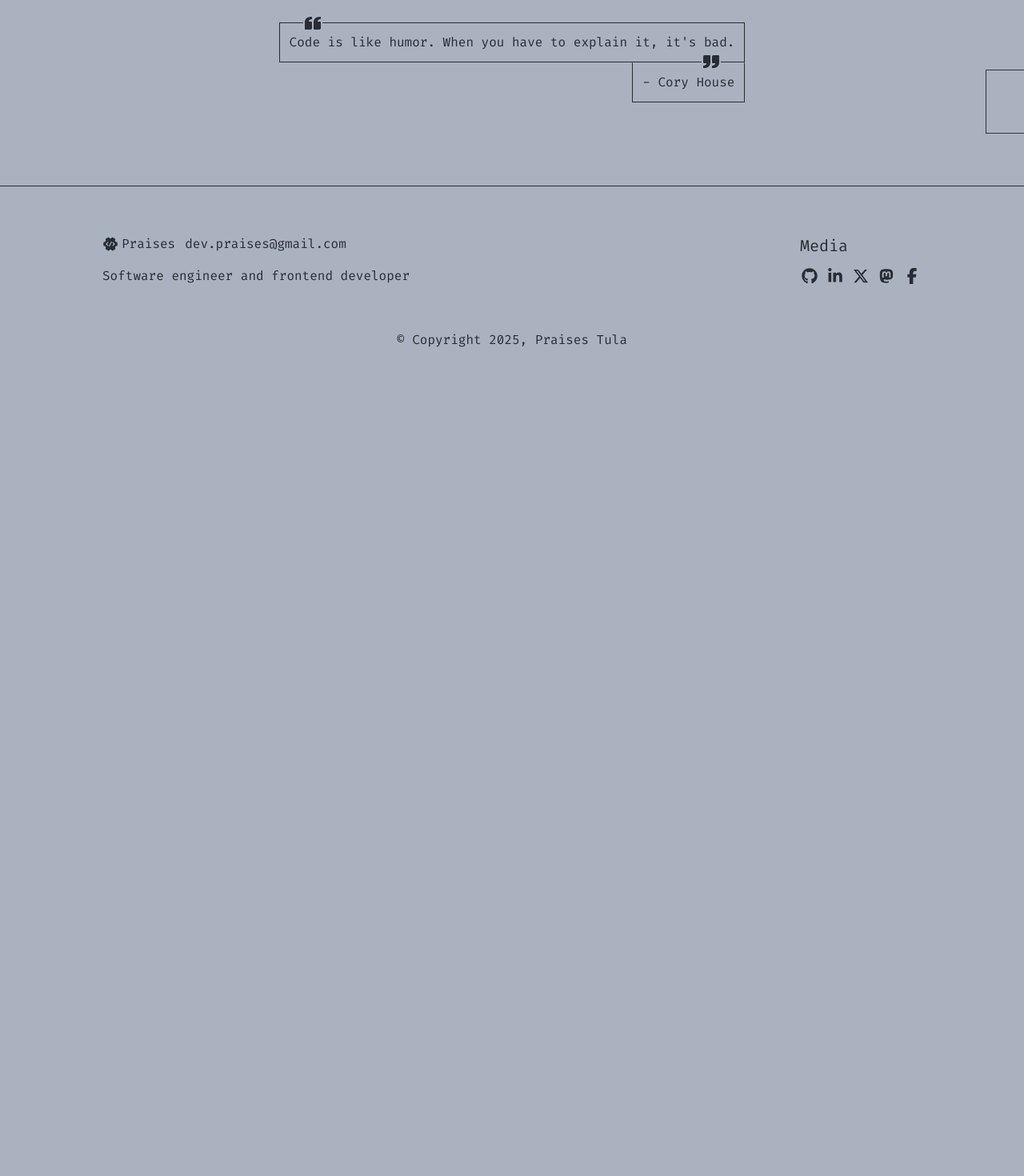
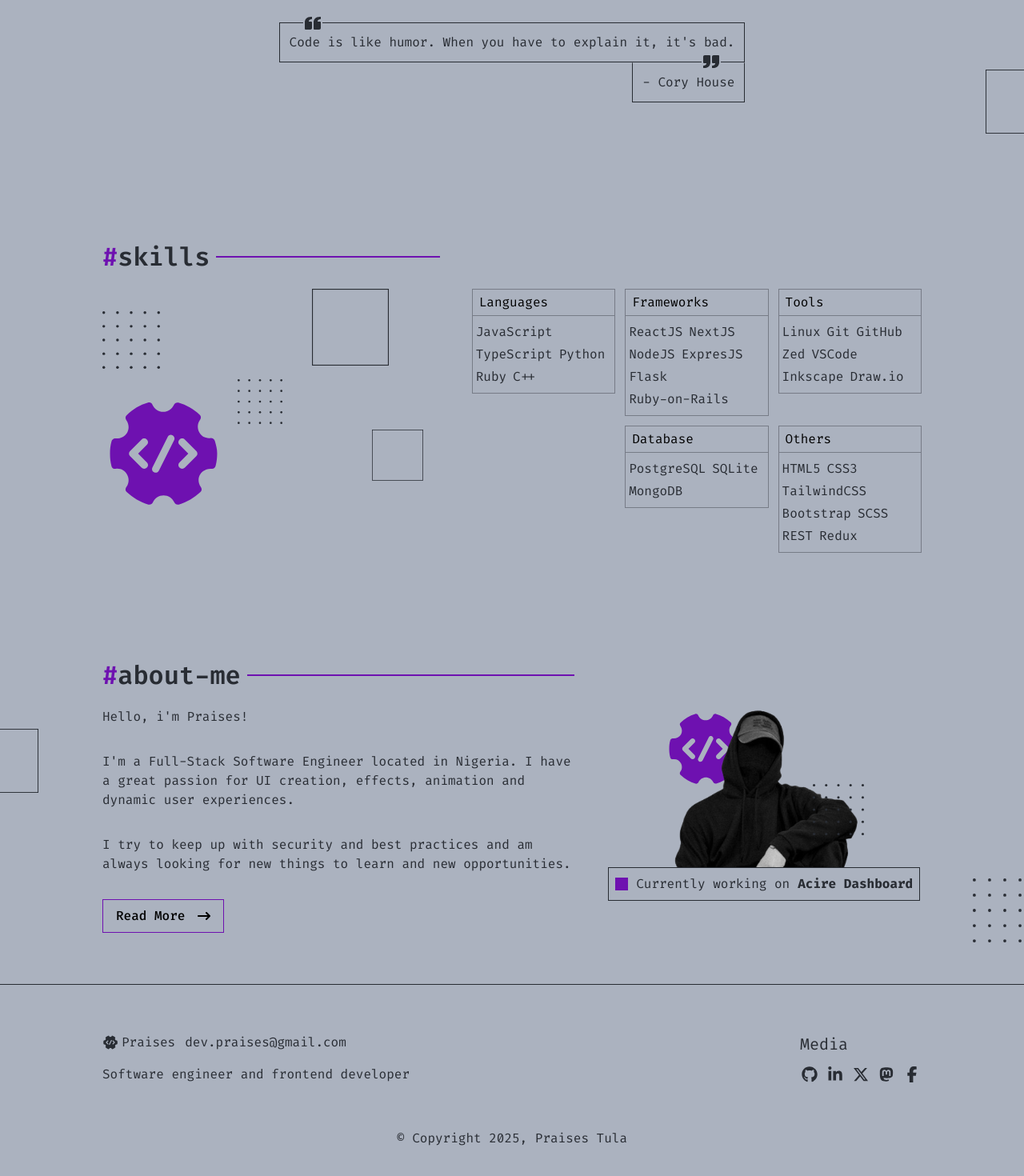
Before and after one commit to sid-2105/portfolio, a Next.js app: page / in a window 1280 px wide. Shown: the part 566-2036 px from the top of the page at 80% size. Before the commit the page ends 1139 px from the top, so only its background shows below. Built offline with nearby package versions, Linux system fonts and the light colour scheme.

Commit message:
feat: add seperators on home page

```diff
--- a/app/page.js
+++ b/app/page.js
@@ -1,12 +1,18 @@
-import { Section, WrapSection } from "@/components/sections";
+import { Section, WrapSection, Seperator } from "@/components/sections";
 
 import Header from "@/components/header";
-import Hello from "@/components/home/hello";
+import Hello from "@/components/sections/hello";
+import About from "@/components/sections/about";
+import Skills from "@/components/sections/skills";
 
 export default function Home() {
   return (
     <>
       <Hello />
+      <Seperator />
+      <Skills home />
+      <Seperator />
+      <About home/>
     </>
   );
 }
```
